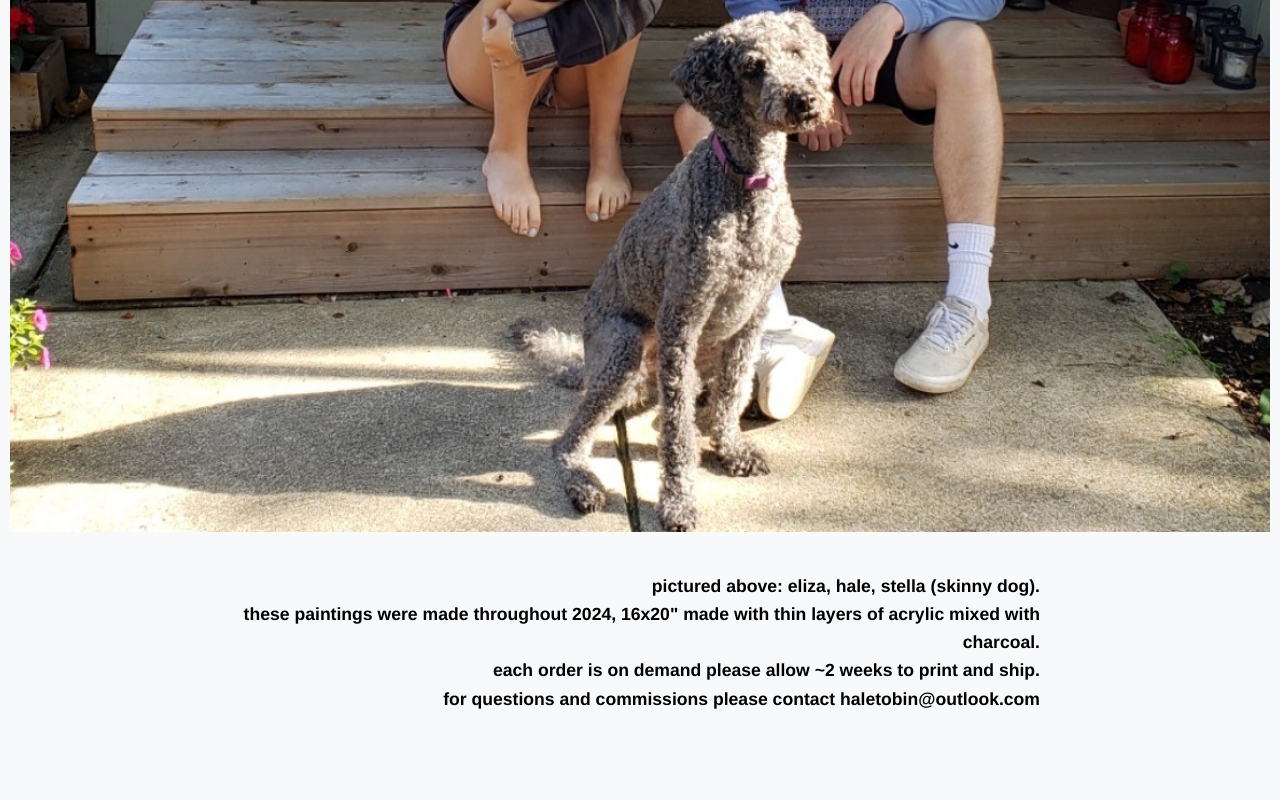
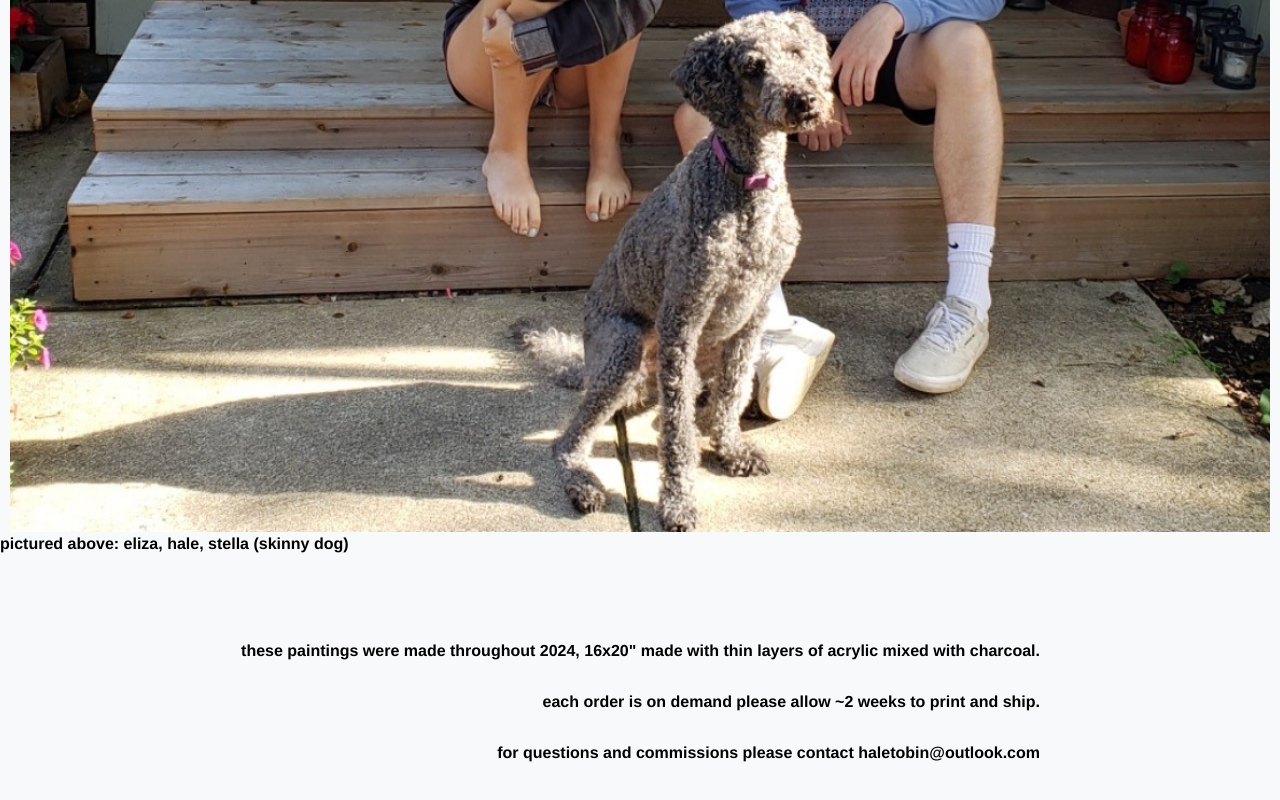
Before and after one commit to Hale-to/GooseDog, a website: page info.html in a window 1280 px wide. Shown: the part 468-1268 px from the top of the page. Before the commit the page ends 1221 px from the top, so only its background shows below. Drawn offline with nearby package versions, Linux system fonts and the light colour scheme.

Commit message:
Update info.html

```diff
--- a/info.html
+++ b/info.html
@@ -33,7 +33,7 @@
     .bio-section p {
       max-width: 800px;
       margin: 0 auto;
-      font-size: 1.1rem;
+      font-size: 1rem;
       line-height: 1.6;
     }
   </style>
@@ -57,13 +57,13 @@
   <!-- Full-Width Image with Padding -->
   <img src="stella.JPG" alt="Artist Portrait" class="bio-image">
 
+  <p>pictured above: eliza, hale, stella (skinny dog)</p>
   <!-- Artist Bio Section -->
   <div class="container bio-section">
     <p>
-      pictured above: eliza, hale, stella (skinny dog).
       <br />these paintings were made throughout 2024, 16x20" made with thin layers of acrylic mixed with charcoal.
-      <br />each order is on demand please allow ~2 weeks to print and ship.
-      <br />for questions and commissions please contact haletobin@outlook.com
+      <br /><br />each order is on demand please allow ~2 weeks to print and ship.
+      <br /><br />for questions and commissions please contact haletobin@outlook.com
     </p>
   </div>
 
```
